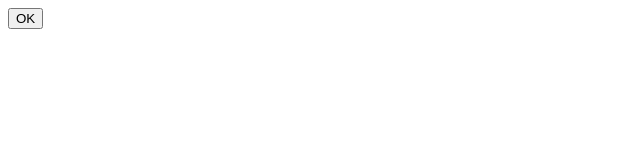
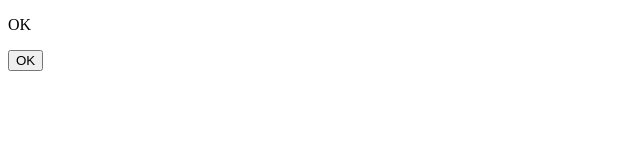
Before and after one commit to RisaMuraguchi/MyJavaScript, a plain HTML site: page index.html in a window 1280 px wide. Both pictures are taken after a click on the button "OK". Shown: the whole page, without its empty margins (0-640 px from the left). Drawn offline with Linux system fonts and the light colour scheme.

Commit message:
[Finish]DOM操作編#03

```diff
--- a/index.html
+++ b/index.html
@@ -6,6 +6,7 @@
   <title>My JavaScript</title>
 </head>
 <body>
+  <p>Hello</p>
   <button>OK</button>
 
   <script src="main.js"></script>
--- a/main.js
+++ b/main.js
@@ -2,6 +2,9 @@
 
 {
   document.querySelector('button').addEventListener('click', () => {
-    console.log('Clicked');
+    // console.log('Clicked');
+    // document.querySelector('p').textContent = 'こんにちは';
+    document.querySelector('p').textContent = document.querySelector('button').textContent;
   });
+
 }
```
